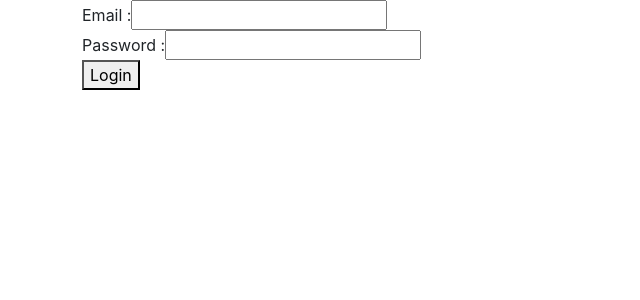
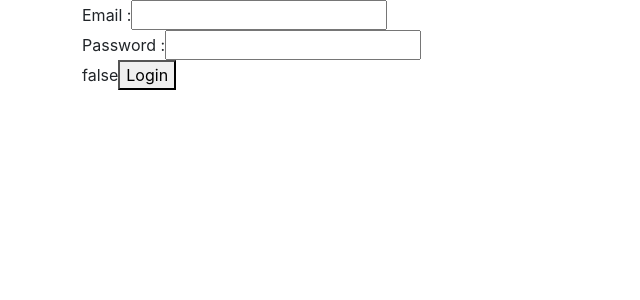
Before and after one commit to synergy2411/frontend-advanced-module-four, a React (Create React App) app in the folder expense-app/: page / in a window 1280 px wide. Shown: the top 300 px of the page, without its empty margins (0-640 px from the left). Built offline with nearby package versions, Linux system fonts and the light colour scheme.

Commit message:
form validation

```diff
--- a/expense-app/src/components/Auth/Login/Login.js
+++ b/expense-app/src/components/Auth/Login/Login.js
@@ -5,25 +5,62 @@ const Login = () => {
     const inputEmailRef = useRef();
 
     const [password, setPassword] = useState('');
+    const [emailIsValid, setEmailIsValid] = useState(false);
+    const [emailIsFocused, setEmailIsFocused] = useState(false);
+
+    const [passwordIsValid, setPasswordIsValid] = useState(false);
+    const [passwordIsFocused, setPasswordIsFocused] = useState(false);
 
     const passwordChangeHandler = event => setPassword(event.target.value)
 
+    const emailBlurHandler = () => {
+        if (inputEmailRef.current.value.trim() === '') {
+            setEmailIsValid(false)
+        } else {
+            setEmailIsValid(true)
+        }
+    }
+    const emailFocusHandler = () => {
+        setEmailIsFocused(true)
+    }
     const submitHandler = event => {
         event.preventDefault();
         console.log("Email : ", inputEmailRef.current.value)
         console.log("Password : ", password);
     }
+
+    const passwordBlurHandler = () => {
+        password.trim() === '' ? setPasswordIsValid(false) : setPasswordIsValid(true)
+    }
+
+    const passwordFocusHandler = () => setPasswordIsFocused(true)
+
+    let emailValidity = emailIsFocused && !emailIsValid;
+    let passwordValidity = passwordIsFocused && !passwordIsValid;
+
+    let formValidity = emailValidity && passwordValidity;
+
     return (
         <form onSubmit={submitHandler}>
             <label>Email :</label>
-            <input type="email" name="email" id="email" ref={inputEmailRef} />
+            <input type="email"
+                name="email"
+                id="email"
+                ref={inputEmailRef}
+                onBlur={emailBlurHandler}
+                onFocus={emailFocusHandler} />
+            {emailValidity && <p>Email is mandatory field</p>}
             <br />
             <label>Password : </label>
             <input type="password" name="password"
                 value={password}
-                onChange={passwordChangeHandler} />
+                onChange={passwordChangeHandler}
+                onBlur={passwordBlurHandler}
+                onFocus={passwordFocusHandler} />
+            {passwordValidity && <p>Password is adatory field.</p>}
             <br />
-            <button type="submit">Login</button>
+            {formValidity ? 'true' : 'false'}
+            <button type="submit" disabled={formValidity}>Login</button>
         </form>
     )
 }
```
